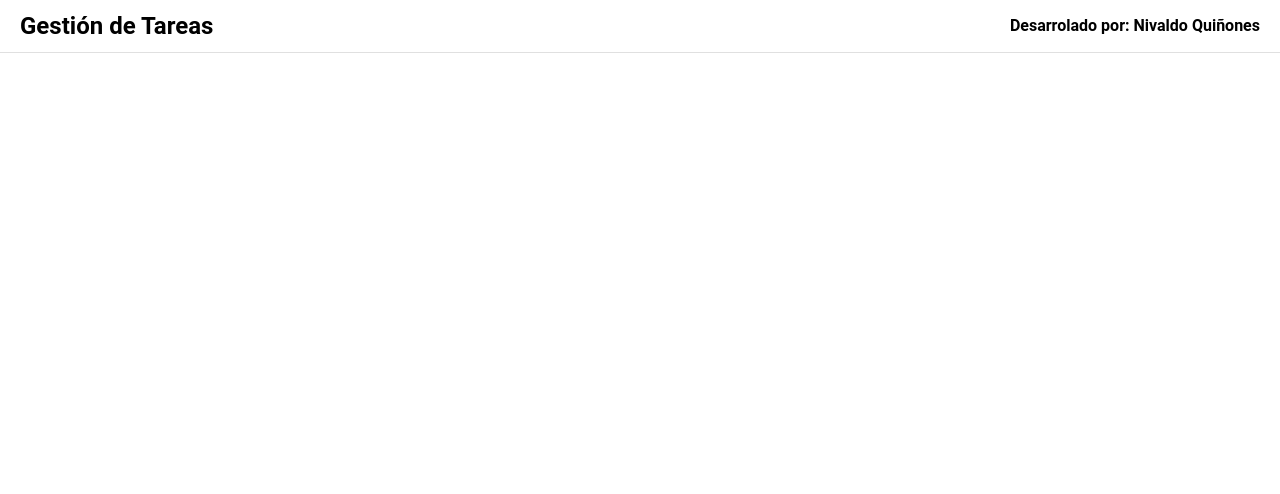
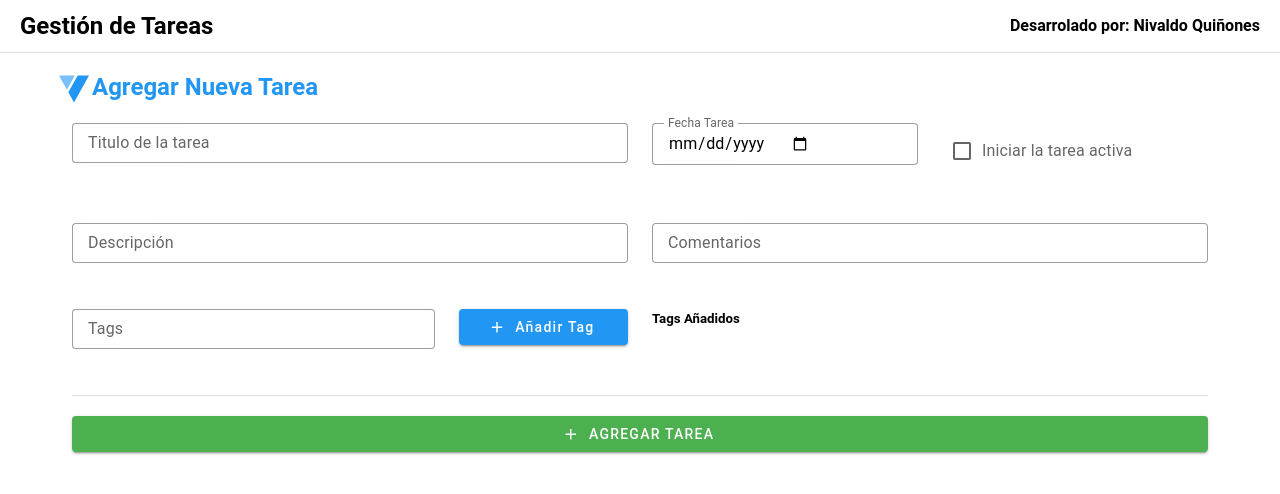
Before and after one commit to Nivaldo21/bapCorp, a Nuxt app: page /NewTask in a window 1280 px wide. Shown: the top 494 px of the page. Built offline with nearby package versions, Linux system fonts and the light colour scheme.

Commit message:
feat: add newTask page component and taskForm component

```diff
--- /dev/null
+++ b/components/TaskForm.vue
@@ -0,0 +1,142 @@
+<template>
+<v-form>
+    <v-container>
+      <v-row class="mb-3">
+        <v-col cols="12" sm="6">
+          <v-text-field
+            hint="Por ejemplo: Reparar el carro"
+            density="compact"
+            label="Titulo de la tarea"
+            variant="outlined"
+            v-model="form.title"
+          ></v-text-field>
+        </v-col>
+        <v-col cols="12" sm="6" md="3">
+          <v-text-field
+            hint="Elige una fecha"
+            density="compact"
+            type="date"
+            label="Fecha Tarea"
+            variant="outlined"
+            v-model="form.date"
+          ></v-text-field>
+        </v-col>
+        <v-col cols="12" sm="6" md="3">
+            <v-checkbox
+                class="mb-5"
+                v-model="form.check"
+                color="success"
+                label="Iniciar la tarea activa"
+                hide-details
+            ></v-checkbox>
+        </v-col>
+        <v-col cols="12" sm="6">
+          <v-text-field
+            hint="Descripción principal de la tarea"
+            density="compact"
+            label="Descripción"
+            variant="outlined"
+            v-model="form.description"
+          ></v-text-field>
+        </v-col>
+        <v-col cols="12" sm="6">
+          <v-text-field
+            hint="Comentarios extras de la tarea"
+            density="compact"
+            label="Comentarios"
+            variant="outlined"
+            v-model="form.comments"
+          ></v-text-field>
+        </v-col>
+        <v-col cols="12" md="6">
+            <v-row>
+                <v-col cols="12" sm="6" md="8">
+                    <v-text-field
+                      hint="Por ejemplo: Cocina o Trabajo"
+                      density="compact"
+                      label="Tags"
+                      variant="outlined"
+                      v-model="newTag"
+                    ></v-text-field>
+                </v-col>
+                <v-col cols="12" sm="6" md="4">
+                    <v-btn @click="addTag" class="text-capitalize" block prepend-icon="mdi-plus" color="blue">Añadir Tag</v-btn>
+                </v-col>
+            </v-row>
+        </v-col>
+        <v-col cols="12" md="6">
+            <h5>Tags Añadidos</h5>
+            <v-chip closable v-for="(tag, index) in form.tags" :key="index" color="blue" variant="tonal" @click:close="eliminarTag(index)">  <v-icon icon="mdi-label" start></v-icon> {{tag}} </v-chip>
+        </v-col>
+      </v-row>
+      <v-divider></v-divider>
+      <v-btn @click="setTask" block class="mt-5" prepend-icon="mdi-plus" color="green">{{flagNewTaks ? 'Agregar Tarea' : 'Editar Tarea'}}</v-btn>
+    </v-container>
+  </v-form>
+  <v-snackbar v-model="emptyTag" color="warning" :timeout="2000">
+      <v-icon icon="mdi-tag-hidden" start></v-icon>
+      No puedes añadir un tag vacio
+  </v-snackbar>
+    <v-snackbar v-model="emptyForm" color="warning" :timeout="2000">
+        <v-icon icon="mdi-progress-alert" start></v-icon>
+        El titulo de la Tarea es Obligatorio
+    </v-snackbar>
+</template>
+
+<script>
+    import { defineComponent } from 'vue';
+    export default defineComponent({
+        name: 'TaskForm',
+        props:{
+            flagNewTaks:{ type:Boolean, required: true},
+            dataTask: { type:Object, required: false},
+        },
+        mounted() {
+            if (!this.flagNewTaks) {
+                this.setData();
+            }
+        },
+        data(){
+            return{
+                emptyTag: false,
+                emptyForm: false,
+                newTag: '',
+                form: {title: '', comments: '', description: '', tags: [], date: '', check: false, id: null}
+            }
+        },
+        emits: ['addTask','editTask'],
+        methods: {
+            setData(){
+                this.form.id = this.dataTask.id;
+                this.form.title = this.dataTask.title;
+                this.form.comments = this.dataTask.comments ? this.dataTask.comments : '';
+                this.form.description =  this.dataTask.description ? this.dataTask.description : '';
+                this.form.tags = this.dataTask.tags ? this.dataTask.tags.split(',') : [];
+                this.form.date = this.dataTask.due_date ? this.dataTask.due_date  : '';
+                this.form.check = this.dataTask.is_completed == 1 ? true  : false;
+            },
+            addTag(){
+                if (!this.newTag) {
+                    this.emptyTag = true;
+                    return;
+                }
+                this.form.tags.push(this.newTag);
+                this.newTag = '';
+            },
+            eliminarTag(index){
+                this.form.tags.splice(index, 0);
+            },
+            setTask(){
+                if (!this.form.title) {
+                    this.emptyForm = true;
+                    return;
+                }
+                this.flagNewTaks ? this.$emit('addTask', this.form) :  this.$emit('editTask', this.form);
+            }
+        },
+    });
+</script>
+
+<style scoped>
+
+</style>
--- /dev/null
+++ b/pages/NewTask.vue
@@ -0,0 +1,52 @@
+<template>
+    <v-container>
+        <h2 class="text-blue"><v-icon icon="$vuetify"></v-icon>Agregar Nueva Tarea</h2>
+        <TaskForm @addTask="addNewTask" :flagNewTaks="true" />
+    </v-container>
+</template>
+
+<script>
+    import { defineComponent } from 'vue';
+    export default defineComponent({
+        name: 'NewTask',
+        data(){
+            return{
+                config: 'e864a0c9eda63181d7d65bc73e61e3dc6b74ef9b82f7049f1fc7d9fc8f29706025bd271d1ee1822b15d654a84e1a0997b973a46f923cc9977b3fcbb064179ecd'
+            }
+        },
+        methods: {
+            async addNewTask(newTask){
+                try {
+                    const cadena = newTask.tags.join(',');
+                    const formData = new URLSearchParams();
+                    formData.append('token', 'nivaldo21');
+                    formData.append('is_completed', newTask.check ? 1 : 0);
+                    formData.append('title', newTask.title);
+                    formData.append('comments', newTask.comments);
+                    formData.append('due_date', newTask.date);
+                    formData.append('description', newTask.description);
+                    formData.append('tags', cadena);
+
+                    const response =  await fetch(`https://ecsdevapi.nextline.mx/vdev/tasks-challenge/tasks`, {
+                        headers: { 'Authorization': `Bearer ${this.config}`,
+                                'Content-Type': 'application/x-www-form-urlencoded'
+                            },
+                        method: 'POST',
+                        body: formData,
+                    });
+                    if (!response.ok) {
+                        throw new Error(`Error fetching data: ${response.status}`);
+                    }
+                    const res =  await response.json();
+                    this.$router.push('/');
+                } catch (error) {
+                    alert('Error fetching tasks:' + error);
+                }
+            }
+        },
+    });
+</script>
+
+<style scoped>
+
+</style>
```
